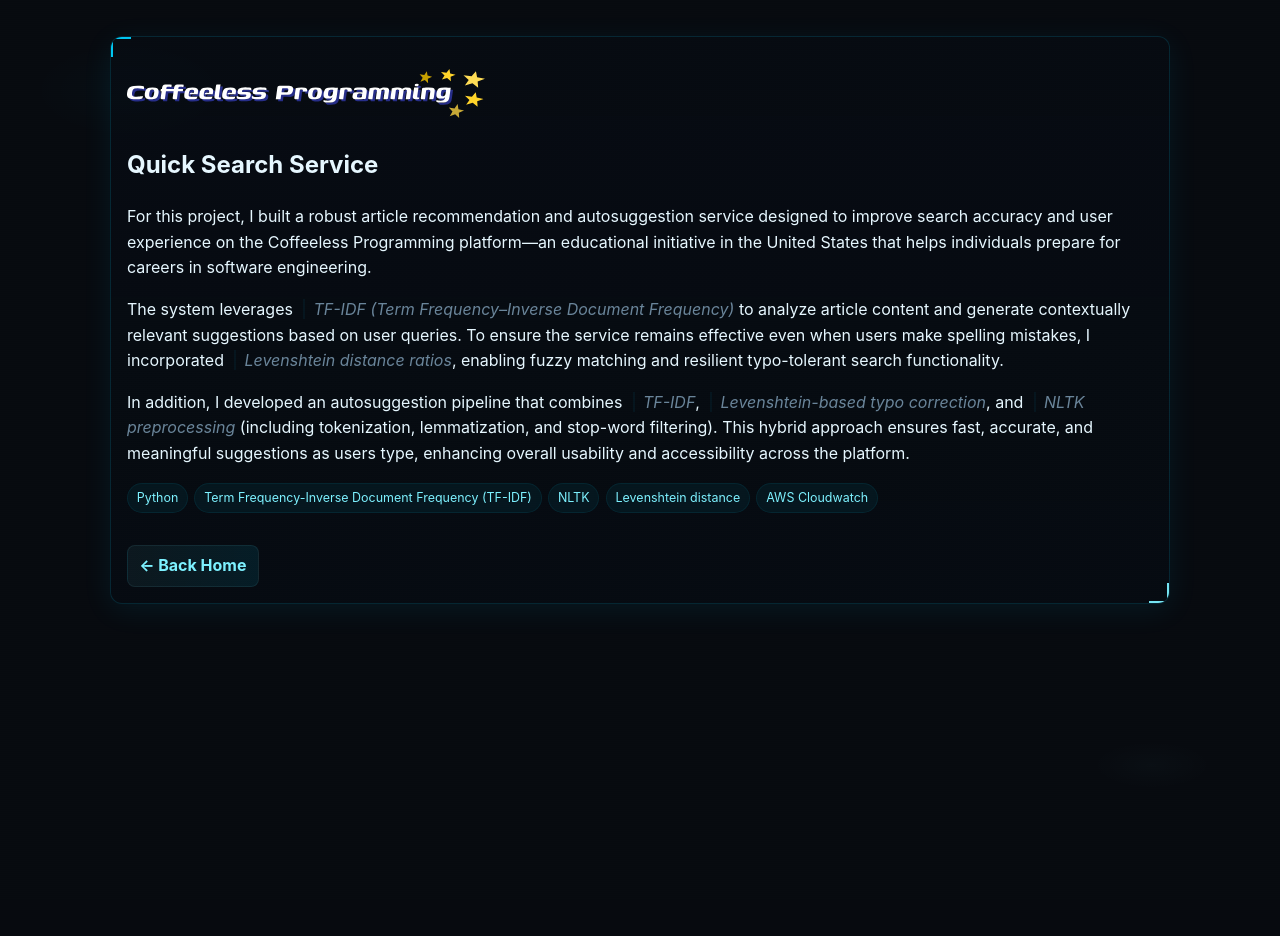
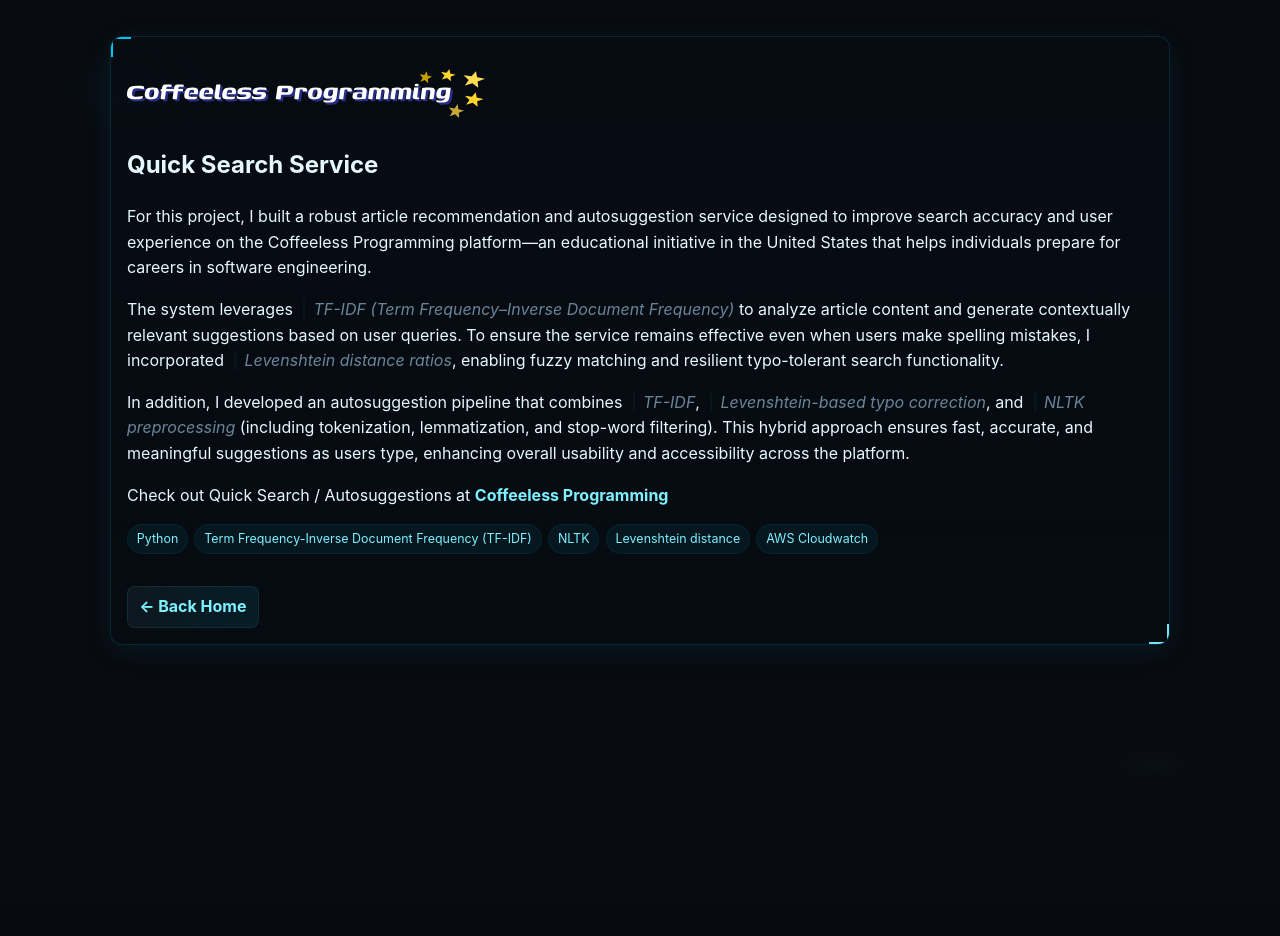
Before and after one commit to ronny-toribio/ronny-toribio.github.io, a Jekyll site: the page built from _projects/project2-quick-search.md, in a window 1280 px wide. Built offline with Jekyll 4.4.1, drawn with Linux system fonts in a browser that asks for light colours.

Commit message:
Update project2-quick-search.md

```diff
--- a/_projects/project2-quick-search.md
+++ b/_projects/project2-quick-search.md
@@ -13,3 +13,5 @@ For this project, I built a robust article recommendation and autosuggestion ser
 The system leverages *TF-IDF (Term Frequency–Inverse Document Frequency)* to analyze article content and generate contextually relevant suggestions based on user queries. To ensure the service remains effective even when users make spelling mistakes, I incorporated *Levenshtein distance ratios*, enabling fuzzy matching and resilient typo-tolerant search functionality.
 
 In addition, I developed an autosuggestion pipeline that combines *TF-IDF*, *Levenshtein-based typo correction*, and *NLTK preprocessing* (including tokenization, lemmatization, and stop-word filtering). This hybrid approach ensures fast, accurate, and meaningful suggestions as users type, enhancing overall usability and accessibility across the platform.
+
+Check out Quick Search / Autosuggestions at [Coffeeless Programming](https://www.coffeelessprogramming.com)
```
